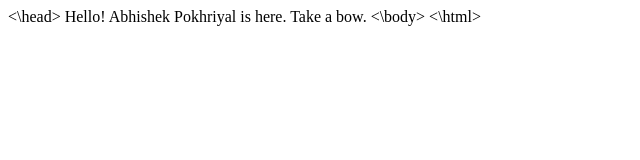
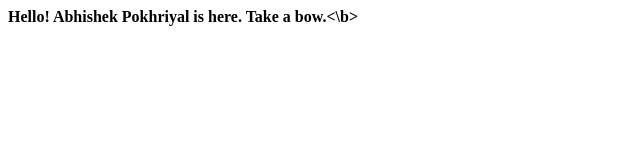
Before and after one commit to abhishek-pokhriyal/abhishek-pokhriyal.github.io, a plain HTML site: page index.html in a window 1280 px wide. Shown: the whole page, without its empty margins (0-640 px from the left). Drawn offline with Linux system fonts and the light colour scheme.

Commit message:
Update index.html

```diff
--- a/index.html
+++ b/index.html
@@ -1,7 +1 @@
-<html>
-<head>
-<\head>
-<body>
-Hello! Abhishek Pokhriyal is here. Take a bow.
-<\body>
-<\html>
+<b>Hello! Abhishek Pokhriyal is here. Take a bow.<\b>
```
